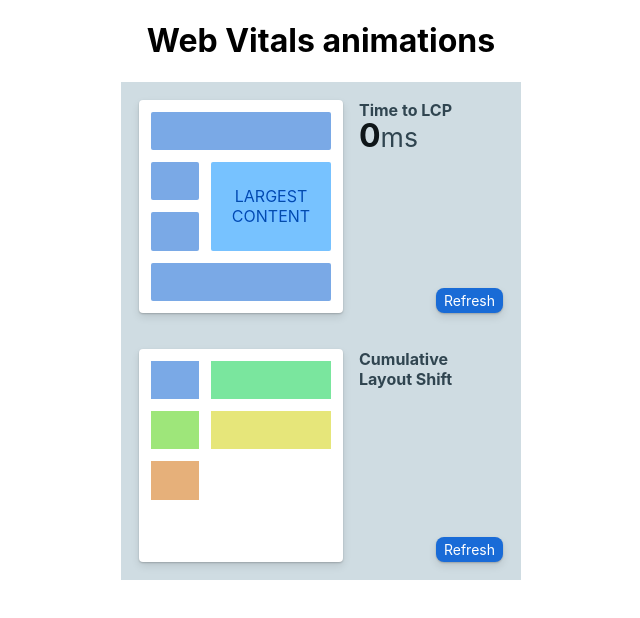
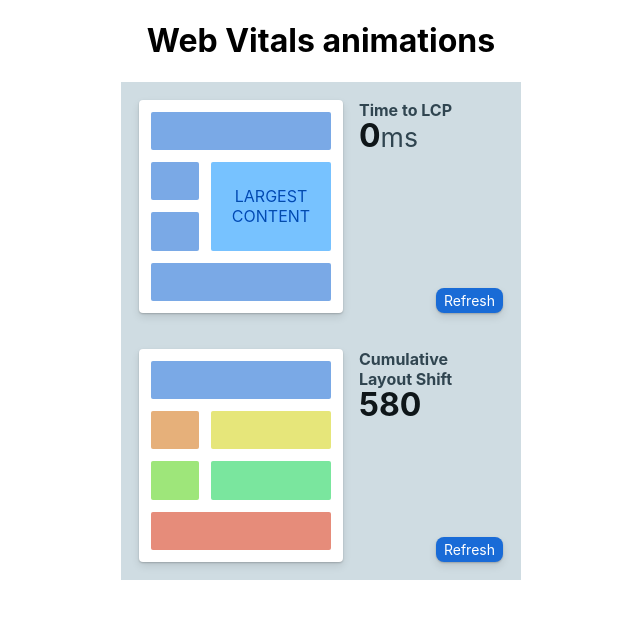
Before and after one commit to abnersn/web-vitals-animations, a React (Vite) app: page / in a window 1280 px wide. Shown: the top 618 px of the page, without its empty margins (319-959 px from the left). Built offline with nearby package versions, Linux system fonts and the light colour scheme.

Commit message:
Create illustration for CLS

```diff
--- a/src/components/CLS/index.jsx
+++ b/src/components/CLS/index.jsx
@@ -1,42 +1,93 @@
-import { stagger, useAnimate } from "framer-motion";
+import { motion } from "framer-motion";
 import styles from "./styles.module.css";
 import React from "react";
 import { range } from "lodash";
 
+const animationProps = {
+  initial: { opacity: 0, scale: 0 },
+  animate: { opacity: 1, scale: 1 },
+  transition: {
+    type: "spring",
+    damping: 20,
+    stiffness: 100,
+  }
+};
+
 const items = [
   () => (
-    <div
+    <motion.div
+      layout
       style={{ backgroundColor: "hsl(214, 68%, 69%)" }}
-      className="item wide"
+      className={styles.headerItem}
+      {...animationProps}
     />
   ),
   () => (
-    <div style={{ backgroundColor: "hsl(140, 68%, 69%)" }} className="item" />
+    <motion.div
+      layout
+      style={{ backgroundColor: "hsl(140, 68%, 69%)" }}
+      className={styles.item}
+      {...animationProps}
+    />
   ),
   () => (
-    <div style={{ backgroundColor: "hsl(100, 68%, 69%)" }} className="item" />
+    <motion.div
+      layout
+      style={{ backgroundColor: "hsl(100, 68%, 69%)" }}
+      className={styles.item}
+      {...animationProps}
+    />
   ),
   () => (
-    <div style={{ backgroundColor: "hsl(60, 68%, 69%)" }} className="item" />
+    <motion.div
+      layout
+      style={{ backgroundColor: "hsl(60, 68%, 69%)" }}
+      className={styles.item}
+      {...animationProps}
+    />
   ),
   () => (
-    <div style={{ backgroundColor: "hsl(30, 68%, 69%)" }} className="item" />
+    <motion.div
+      layout
+      style={{ backgroundColor: "hsl(30, 68%, 69%)" }}
+      className={styles.item}
+      {...animationProps}
+    />
   ),
   () => (
-    <div
+    <motion.div
+      layout
       style={{ backgroundColor: "hsl(10, 68%, 69%)" }}
-      className="item wide"
+      className={styles.footerItem}
+      {...animationProps}
     />
   ),
 ];
 
-export default function LCP() {
+const shifts = [
+  20,
+  30,
+  40,
+  50,
+  60,
+  100,
+  120
+]
+
+export default function CLS() {
   const [elements, setElements] = React.useState(0);
-  const [scope, animate] = useAnimate();
+  const [value, setValue] = React.useState(0);
 
   React.useEffect(() => {
     const interval = setInterval(() => {
-      setElements((count) => (count < 5 ? count + 1 : count));
+      setElements((e) => {
+        if (e < items.length) {
+          setValue((v) => v + shifts[e]);
+          return e + 1;
+        }
+        clearInterval(interval);
+        return e;
+      });
     }, 200);
 
     return () => {
@@ -45,19 +96,23 @@ export default function LCP() {
   });
 
   const handleRefresh = () => {
+    setValue(0);
     setElements(0);
   };
 
   return (
     <section className={styles.container}>
-      <div className={styles.page} ref={scope}>
+      <div className={styles.page}>
         {range(elements).map((i) => {
-          const Item = items[i];
+          const Item = items[items.length - i - 1];
           return <Item key={i} />;
         })}
       </div>
       <div className={styles.control}>
         <h4>Cumulative Layout Shift</h4>
+        <p className={styles.counter}>
+          <strong>{value}</strong>
+        </p>
         <button onClick={handleRefresh} className={styles.replay}>
           Refresh
         </button>
--- a/src/components/CLS/styles.module.css
+++ b/src/components/CLS/styles.module.css
@@ -39,11 +39,22 @@
 }
 
 .item {
-  background: hsl(214, 68%, 69%);
   border-radius: 2px;
-  &.wide {
-    grid-column: 1/-1;
-  }
+  order: 1;
+}
+
+.headerItem {
+  order: 0;
+}
+
+.footerItem {
+  order: 2;
+}
+
+.headerItem,
+.footerItem {
+  border-radius: 2px;
+  grid-column: 1/-1;
 }
 
 .replay {
@@ -68,7 +79,7 @@
   }
 }
 
-.timer {
+.counter {
   font-size: 32px;
   line-height: 1;
   strong {
--- a/src/components/LCP/index.jsx
+++ b/src/components/LCP/index.jsx
@@ -53,7 +53,7 @@ export default function LCP() {
         type: "spring",
         damping: 20,
         stiffness: 100,
-      },
+      }
     );
     animate(
       `div.${styles.main}`,
@@ -66,7 +66,7 @@ export default function LCP() {
         type: "spring",
         damping: 20,
         stiffness: 100,
-      },
+      }
     ).then(() => {
       timerRef.current.stop();
     });
--- a/src/index.jsx
+++ b/src/index.jsx
@@ -8,7 +8,7 @@ const root = ReactDOM.createRoot(document.getElementById("root"));
 root.render(
   <React.StrictMode>
     <App />
-  </React.StrictMode>,
+  </React.StrictMode>
 );
 
 // If you want to start measuring performance in your app, pass a function
```
Also changed, not shown: 1 other file (tests, documents, lock files or other folders).
